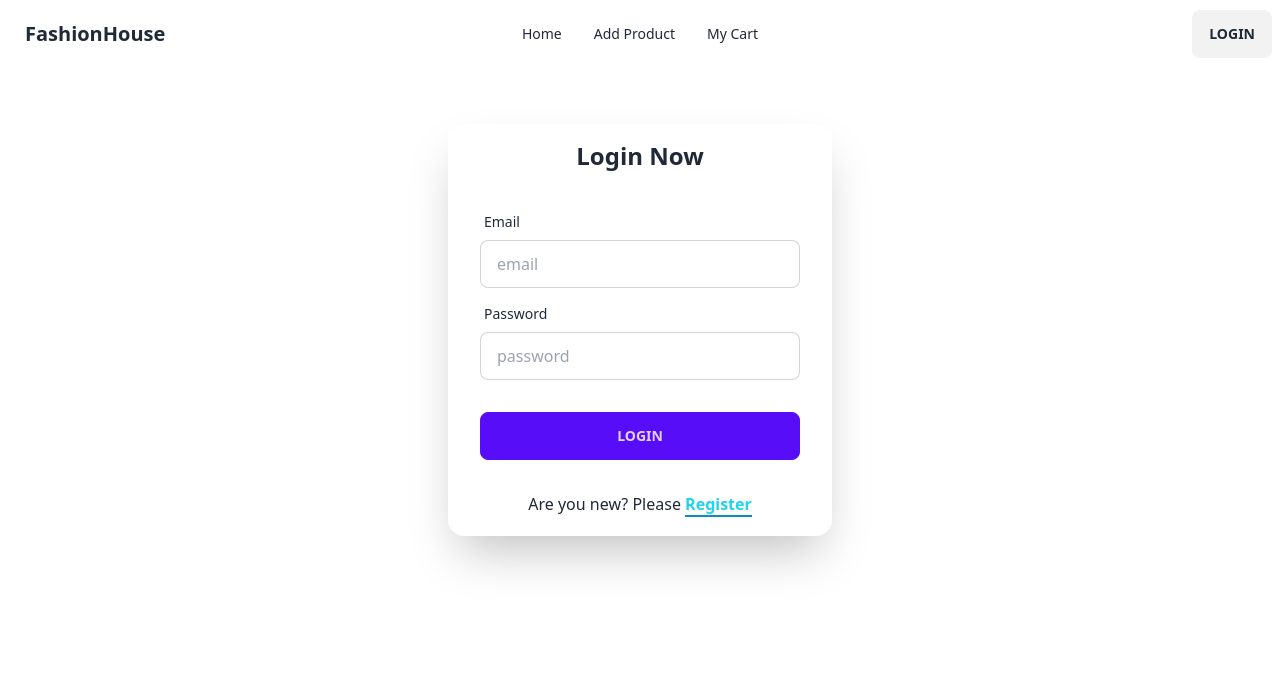
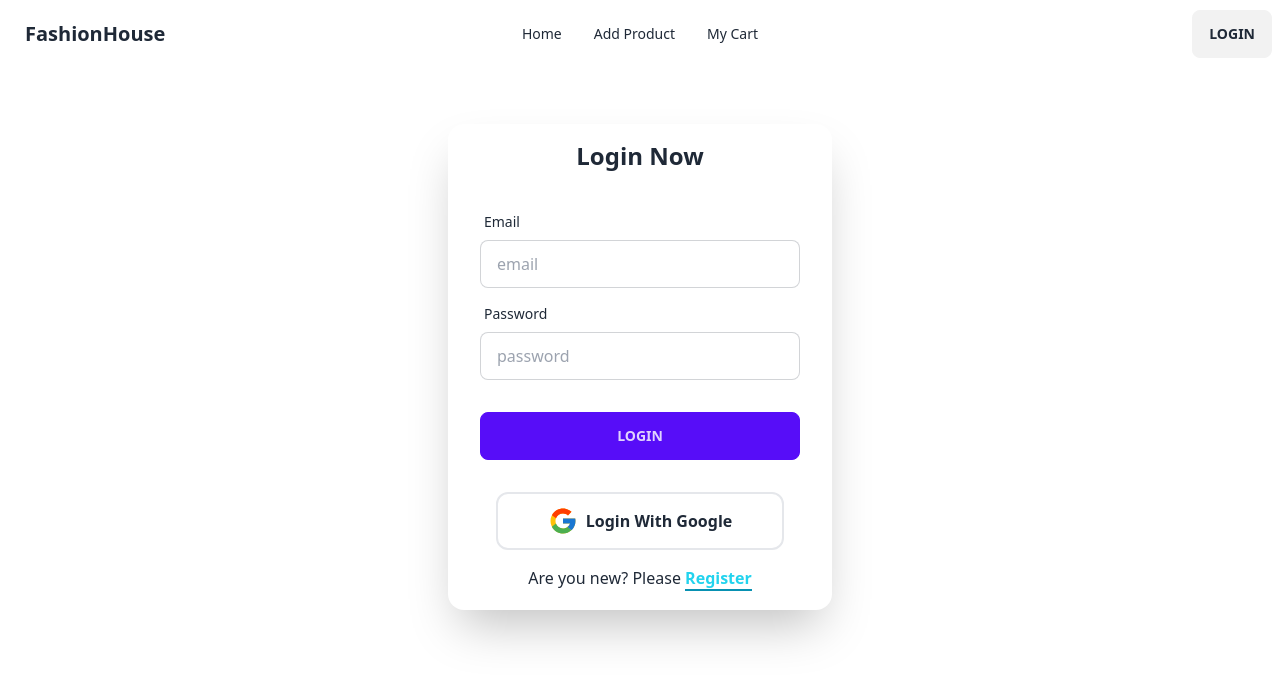
Before and after one commit to Md-Shakhawat-Hosen/FashionFix, a React (Vite) app: page /login in a window 1280 px wide. Shown: the top 682 px of the page. Built offline with nearby package versions, Linux system fonts and the light colour scheme.

Commit message:
user can login using google, if a user don't want to login using email or password , user can login using google

```diff
--- a/package.json
+++ b/package.json
@@ -17,6 +17,7 @@
     "react": "^18.2.0",
     "react-dom": "^18.2.0",
     "react-hot-toast": "^2.4.1",
+    "react-icons": "^4.11.0",
     "react-router-dom": "^6.17.0",
     "sort-by": "^1.2.0"
   },
--- a/src/Components/Login/Login.jsx
+++ b/src/Components/Login/Login.jsx
@@ -2,10 +2,11 @@ import { useContext } from "react";
 import { Link } from "react-router-dom";
 import { AuthContext } from "../../Provider/AuthProvider";
 import toast, { Toaster } from "react-hot-toast";
+import { FcGoogle } from "react-icons/fc";
 
 const Login = () => {
 
-    const {loginEmail} = useContext(AuthContext);
+    const { loginEmail, loginGoogle } = useContext(AuthContext);
 
 
     const handleLoginForm = (event) => {
@@ -27,6 +28,17 @@ const Login = () => {
           toast.error(`${error.message}`);
         });
     };
+
+    const handleLoginGoogle = () => {
+        loginGoogle()
+        .then(result =>{
+            console.log(result.user)
+            toast.success('successfully logged with google')
+        })
+        .catch(error =>{
+            toast.error(`${error.message}`)
+        })
+    }
     return (
       <div>
         <div>
@@ -68,6 +80,12 @@ const Login = () => {
                   <button className="btn btn-primary">Login</button>
                 </div>
               </form>
+              <div onClick={handleLoginGoogle} className="w-[100%] flex justify-center mb-4">
+                <div className="flex justify-center items-center w-3/4 border-2 px-8 py-3 rounded-xl hover:bg-slate-200">
+                  <FcGoogle className="text-3xl mr-2"></FcGoogle>
+                  <span className="font-bold">Login With Google</span>
+                </div>
+              </div>
               <h1 className="text-center pb-5">
                 Are you new? Please{" "}
                 <Link
--- a/src/Navbar/Navbar.jsx
+++ b/src/Navbar/Navbar.jsx
@@ -1,4 +1,4 @@
-import { NavLink } from "react-router-dom";
+import { Link, NavLink } from "react-router-dom";
 
 
 const Navbar = () => {
@@ -46,7 +46,7 @@ const Navbar = () => {
             </ul>
           </div>
           <div className="navbar-end">
-            <a className="btn">Login</a>
+            <Link to='/login' className="btn">Login</Link>
           </div>
         </div>
       </div>
--- a/src/Provider/AuthProvider.jsx
+++ b/src/Provider/AuthProvider.jsx
@@ -2,6 +2,8 @@ import { createContext } from "react";
 import {
   createUserWithEmailAndPassword,
   signInWithEmailAndPassword,
+  signInWithPopup,
+  GoogleAuthProvider,
 } from "firebase/auth";
 import auth from '../firebase/firebase.config'
 import PropTypes from "prop-types";
@@ -10,6 +12,7 @@ import PropTypes from "prop-types";
 export const AuthContext = createContext(null);
 
 const AuthProvider = ({children}) => {
+    const googleProvider = new GoogleAuthProvider();
 
 
     const createUser = (email,password) =>{
@@ -20,7 +23,11 @@ const AuthProvider = ({children}) => {
         return signInWithEmailAndPassword(auth, email, password);
     }
 
-    const authInfo = {createUser,loginEmail}
+    const loginGoogle = () =>{
+        return signInWithPopup(auth, googleProvider);
+    }
+
+    const authInfo = { createUser, loginEmail, loginGoogle };
     return (
         <AuthContext.Provider  value={authInfo}>
             {children}
```
Also changed, not shown: 1 other file (tests, documents, lock files or other folders).
